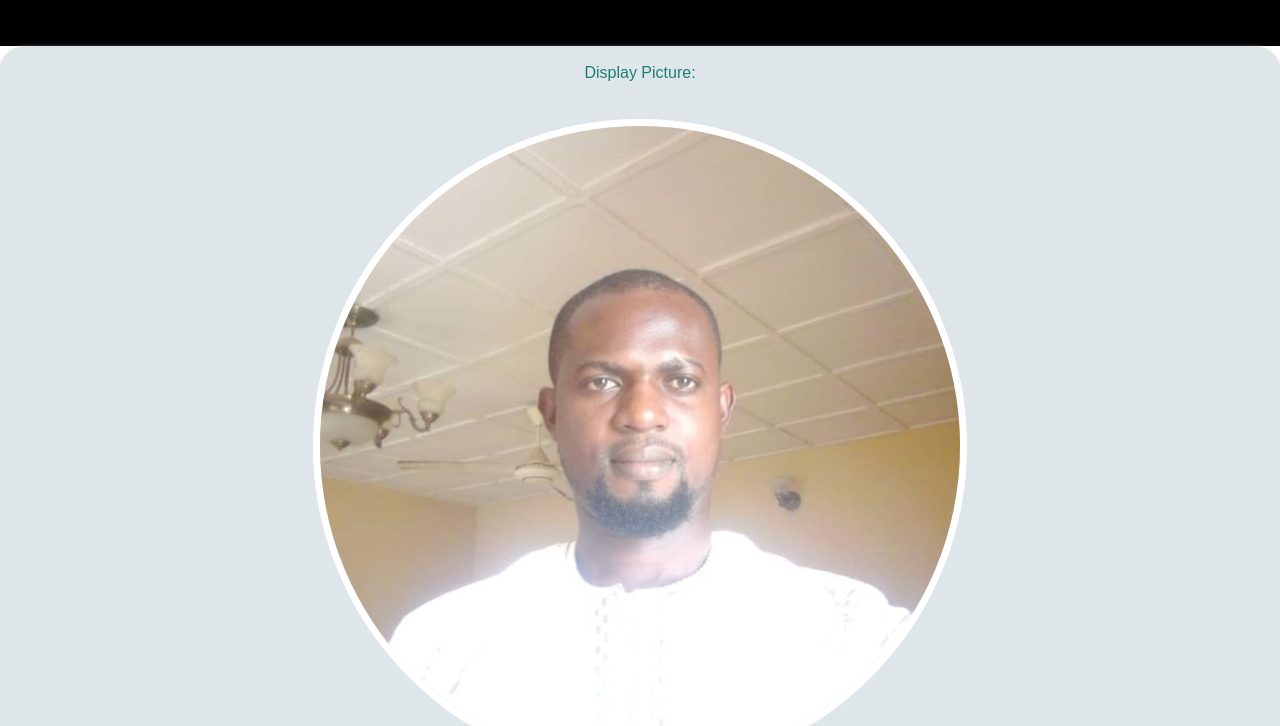
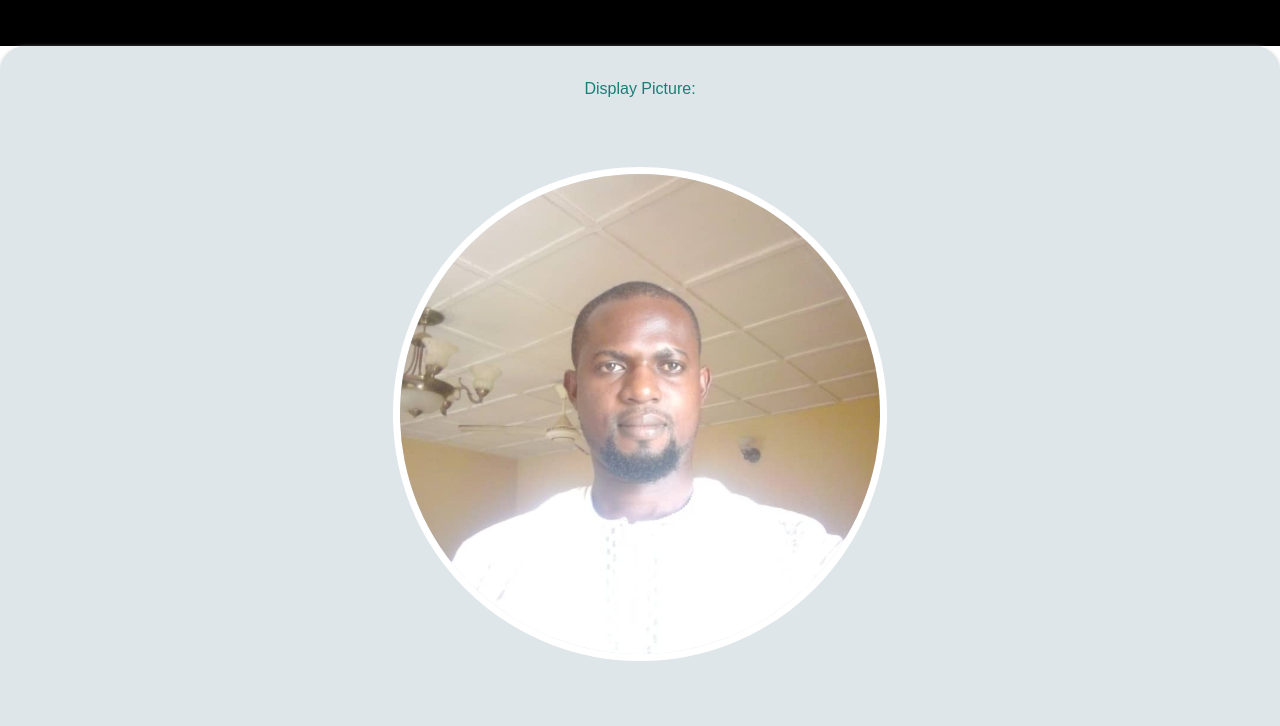
Before and after one commit to Mr-Rovilay/zuri-project, a website built with Vite: page index.html in a window 1280 px wide. Shown: the part 87-813 px from the top of the page. Built offline with nearby package versions, Linux system fonts and the light colour scheme.

```diff
--- a/style.css
+++ b/style.css
@@ -36,8 +36,8 @@
 .circle-img {
   border-radius: 50%;
   border: 7px solid #fff;
-  width: 40rem;
-  height: 40rem;
+  width: 30rem;
+  height: 30rem;
   object-fit: cover;
 }
 .card img {
```
